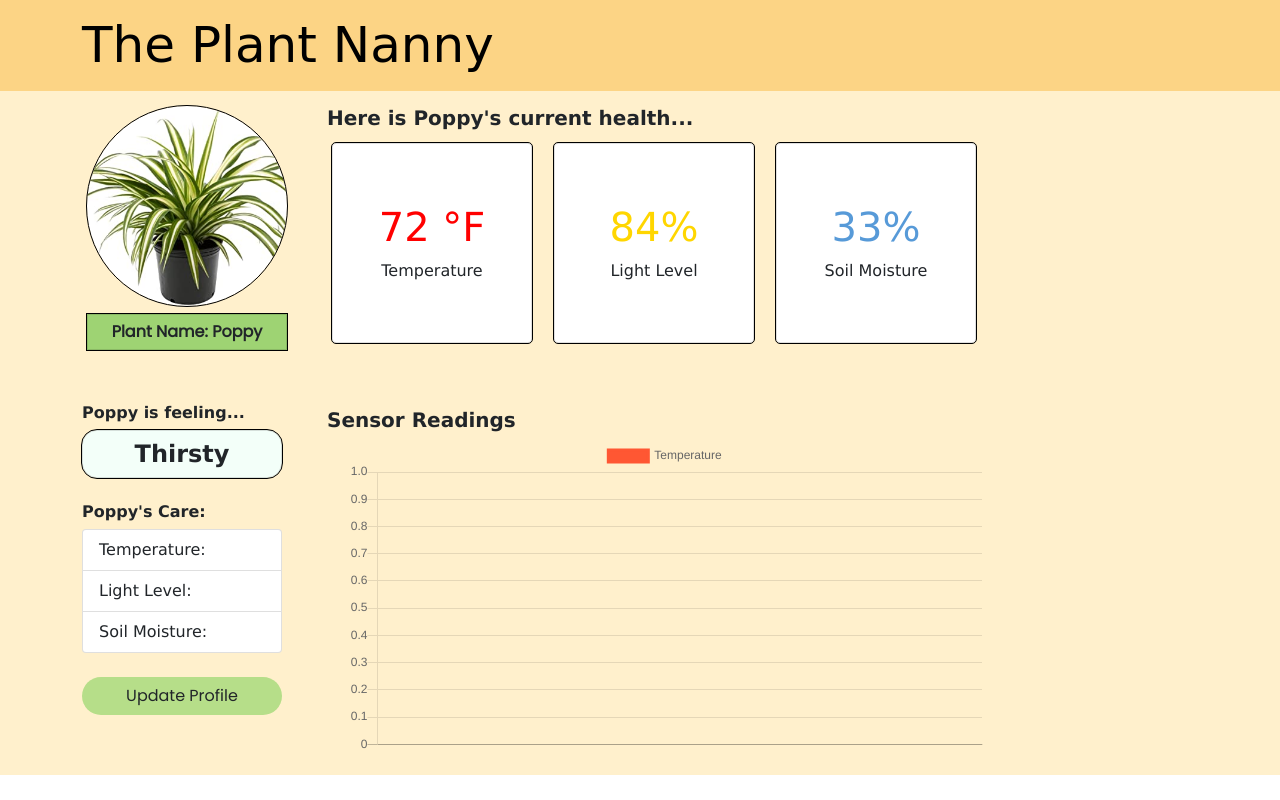
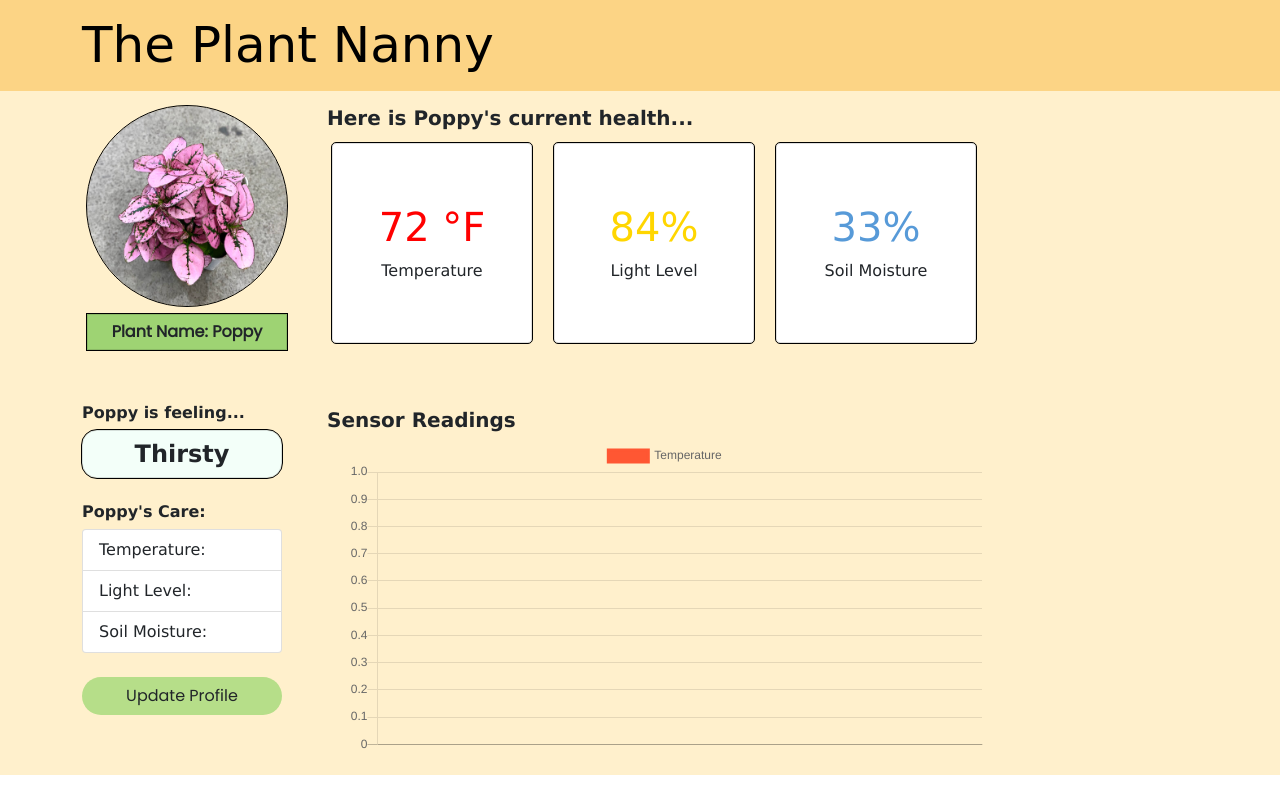
Before and after one commit to pidnam1/plantnanny, a website: page index.html in a window 1280 px wide. Drawn offline with nearby package versions, Linux system fonts and the light colour scheme; no server answers; a web font is replaced by a local one.

Commit message:
pink lady returns

```diff
--- a/index.html
+++ b/index.html
@@ -36,7 +36,7 @@
         <div class="row" id="part1">
           <div class="col-2">
             <div class="plantDisplay">
-              <img src="spiderplant.jpg" class="rounded-circle" alt="Plant image" />
+              <img src="pinkpolka.jpg" class="rounded-circle" alt="Plant image" />
               <div class="card mt-2" id="name">Plant Name: Poppy</div>
             </div>
           </div>
```
Also changed, not shown: pinkpolka.jpg (added).
